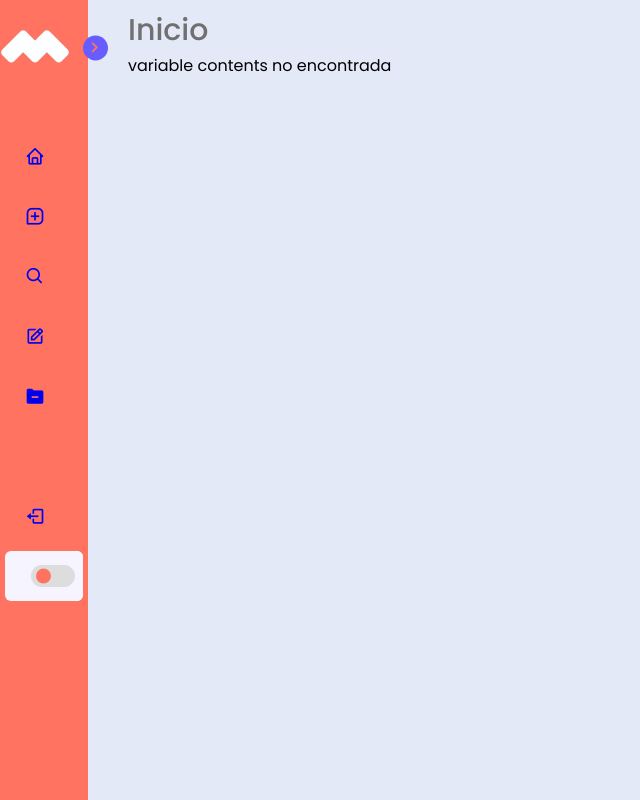
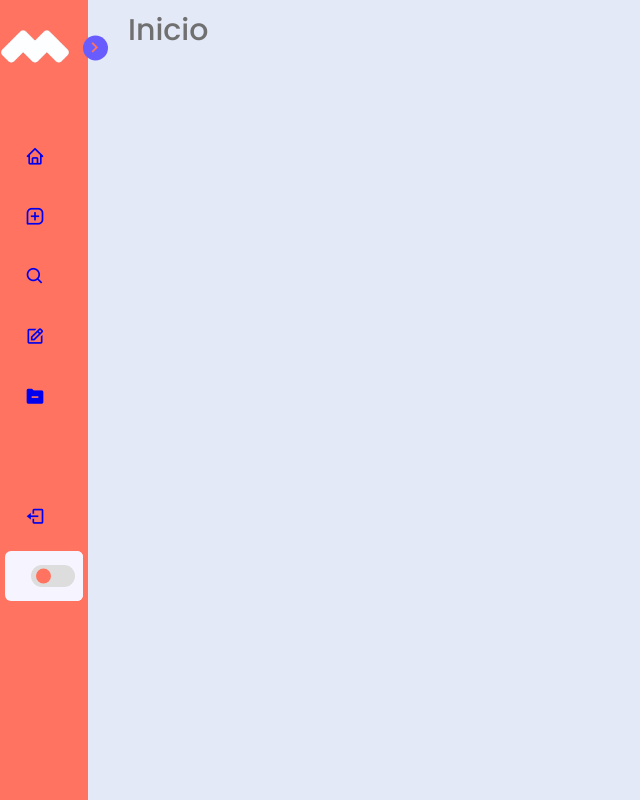
Before and after one commit to BrayanDun/proyecto_movilnet, a PHP site: page /index.php in a window 1280 px wide. Shown: the whole page, without its empty margins (0-640 px from the left). Run offline with PHP 8.4, Linux system fonts and the light colour scheme.

Commit message:
Update index.php

```diff
--- a/index.php
+++ b/index.php
@@ -94,7 +94,7 @@
     <section class="home">
         <div class="text">Inicio</div>
         <?php
-        echo isset($contents) ?$contents:"variable contents no encontrada";
+        echo isset($contents) ?$contents:"";
         ?>
     </section>
 
```
